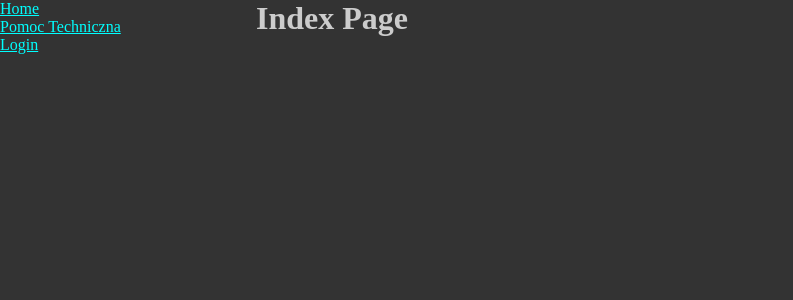
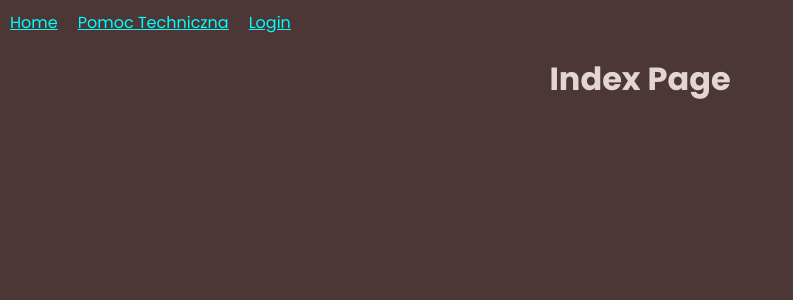
Before and after one commit to GOLDER303/secjar-frontend, a React (Vite) app: page / in a window 1280 px wide. Shown: the top 300 px of the page, without its empty margins (0-793 px from the left). Built offline with nearby package versions, Linux system fonts and the light colour scheme.

Commit message:
Improve global styles to handle nav bar easier Add font and color palete
(cherry picked from commit 54ae2a1998eed60256996a3f5f6a47e01d05cb4c)

```diff
--- a/src/index.css
+++ b/src/index.css
@@ -1,14 +1,26 @@
+@import url('https://fonts.googleapis.com/css2?family=Poppins:wght@300;400;500;600;700;800;900&display=swap');
+
 *,
 *::before,
 *::after {
     box-sizing: border-box;
     margin: 0;
     padding: 0;
+    font-family: 'Poppins', sans-serif;
+}
+
+:root {
+    --main-color: #E3D6D1; /* for text and main looks */
+    --secondary-color: #A02E00;
+    --main-background: #4D3636;
 }
 
 body {
-    background-color: #333;
-    color: #ccc;
+    min-height: 100vh;
+    flex-direction: column;
+    background-color: var(--main-background);
+    background-position: center center;
+    color: var(--main-color);
 }
 
 a {
@@ -16,12 +28,23 @@ a {
 }
 
 .site-bar {
-    width: 20vw;
-    height: 100vh;
+    position: sticky;
+    z-index: 10;
+    margin-bottom: 10px;
+    width: 100vw;
+    display: flex;
+}
+.site-bar li{
+    padding: 10px;
+    float: left;
+    list-style-type: none;
 }
 
 .container {
     display: flex;
+    flex-wrap: nowrap;
+    align-items: center;
+    flex-direction: column;
 }
 
 .directory {
--- a/src/pages/RootPage.tsx
+++ b/src/pages/RootPage.tsx
@@ -4,8 +4,8 @@ import Navbar from "../components/Navbar"
 const RootPage: React.FC = () => {
     return (
         <>
+            <Navbar />
             <div className="container">
-                <Navbar />
                 <Outlet />
             </div>
         </>
```
